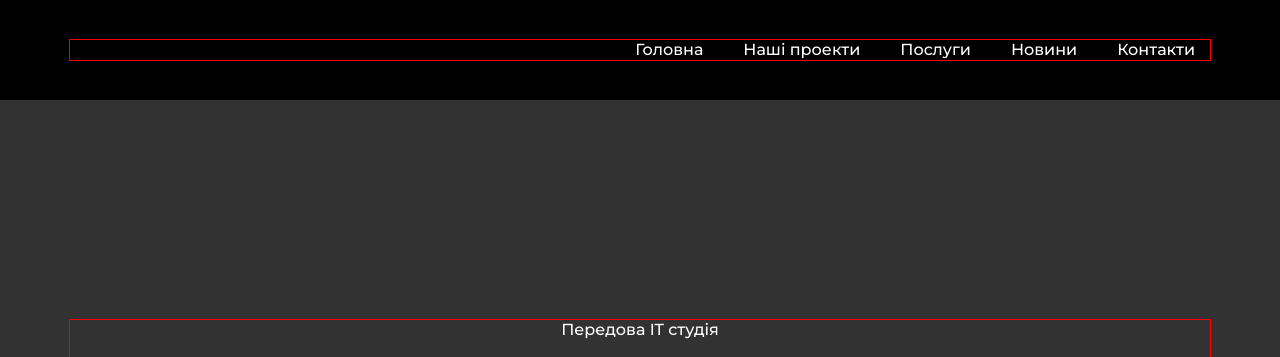
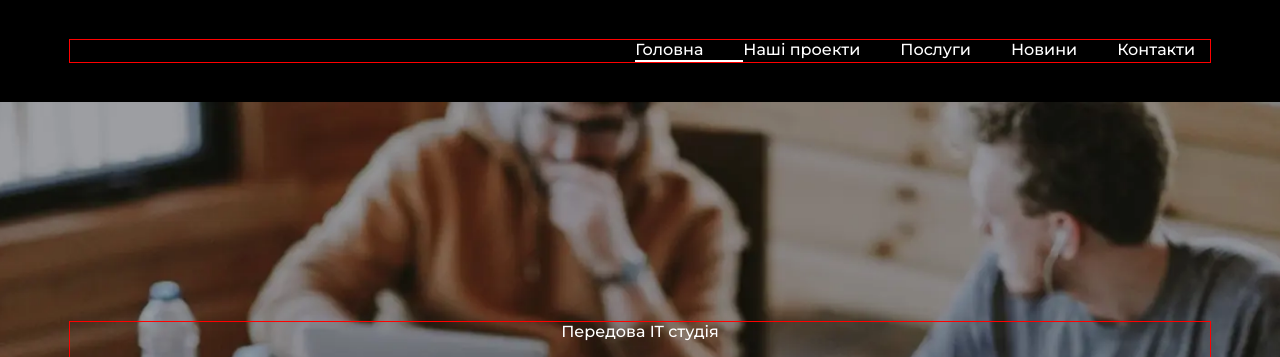
Before and after one commit to Tate-T/practice_BC55, a plain HTML site: page index.html in a window 1280 px wide. Shown: the top 357 px of the page. Drawn offline with nearby package versions, Linux system fonts and the light colour scheme.

Commit message:
header and hero decors

```diff
--- a/index.html
+++ b/index.html
@@ -26,7 +26,9 @@
         <nav class="header-nav">
           <ul class="header-pages">
             <li class="header-page">
-              <a class="header-link" href="./index.html">Головна</a>
+              <a class="header-link header-active" href="./index.html"
+                >Головна</a
+              >
             </li>
             <li class="header-page">
               <a class="header-link" href="#">Наші проекти</a>
@@ -47,7 +49,7 @@
     <main>
       <!-- Hero -->
 
-     <section class="hero">
+      <section class="hero">
         <div class="container">
           <h1 class="hero-title">Передова IT студія</h1>
           <p class="hero-text">
@@ -130,7 +132,9 @@
       <!-- All services -->
       <section class="work">
         <div class="container">
-          <h2 class="work-title section-title">Наші роботи на яких ми спеціалізуємось</h2>
+          <h2 class="work-title section-title">
+            Наші роботи на яких ми спеціалізуємось
+          </h2>
           <button class="work-button" type="button">Всі послуги</button>
           <ul class="work-list">
             <li class="work-item">
--- a/styles/styles.css
+++ b/styles/styles.css
@@ -67,7 +67,6 @@ body {
   display: flex;
   justify-content: center;
   align-items: center;
-
 }
 
 /* Header styles */
@@ -93,18 +92,24 @@ body {
   line-height: calc(20 / 16);
   color: var(--secondary-color);
 }
-
-
-
+.header-active::after {
+  display: block;
+  content: "";
+  height: 2px;
+  width: calc(100% + 40px);
+  background-color: var(--secondary-color);
+}
 /* hero section */
 
 .hero {
   padding-top: 220px;
   padding-bottom: 335px;
+  background-image: url(../img/hero-bg.webp);
+  background-repeat: no-repeat;
+  background-position: center;
+  background-size: cover;
   background-color: #323232;
 }
-
-
 
 .hero-title {
   font-weight: 500;
@@ -127,7 +132,7 @@ body {
   max-width: 829px;
   margin-left: auto;
   margin-right: auto;
-  }
+}
 
 .hero-btn {
   margin-left: auto;
```
Also changed, not shown: img/hero-bg.webp (added), img/symbol-defs.svg (added).
